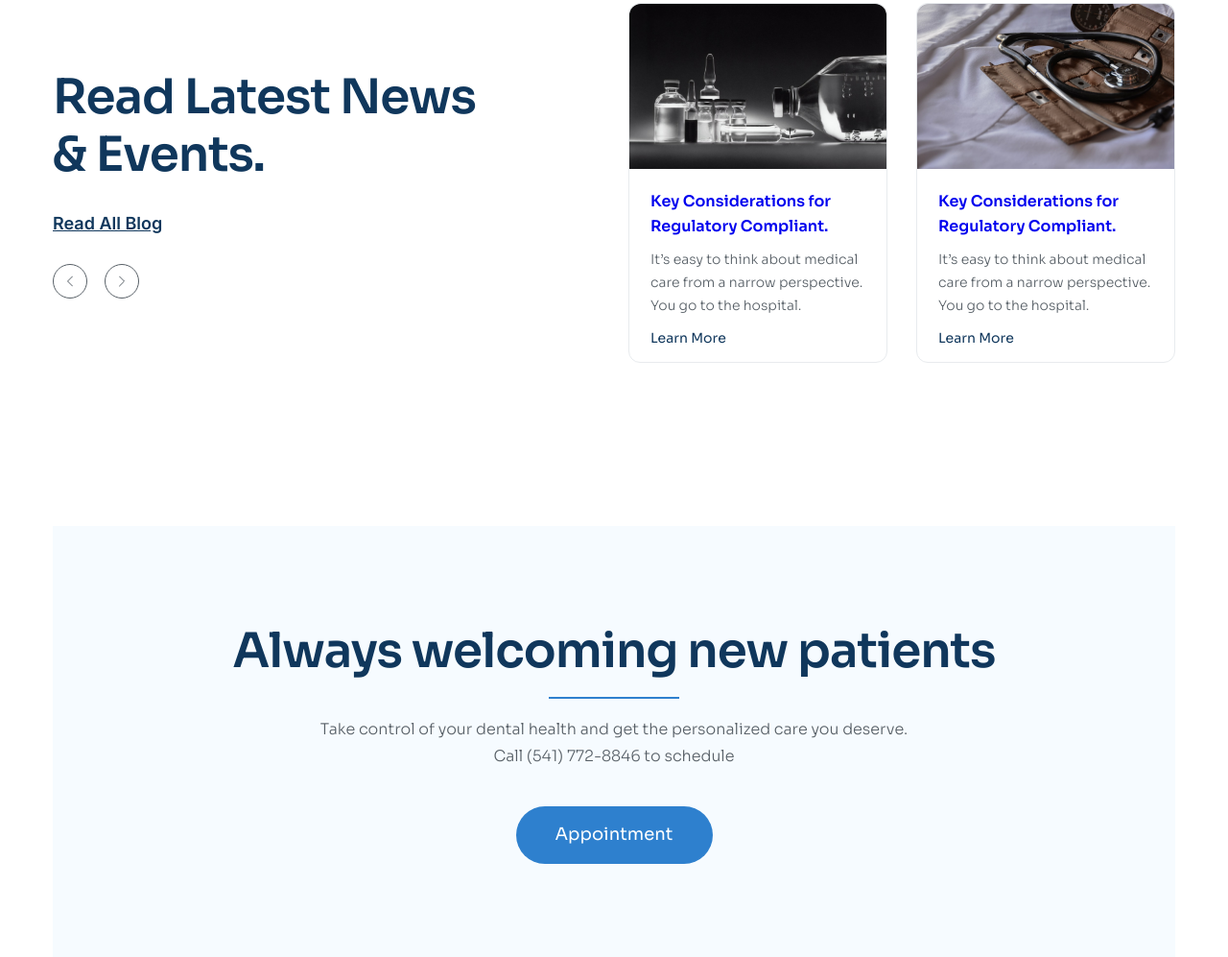
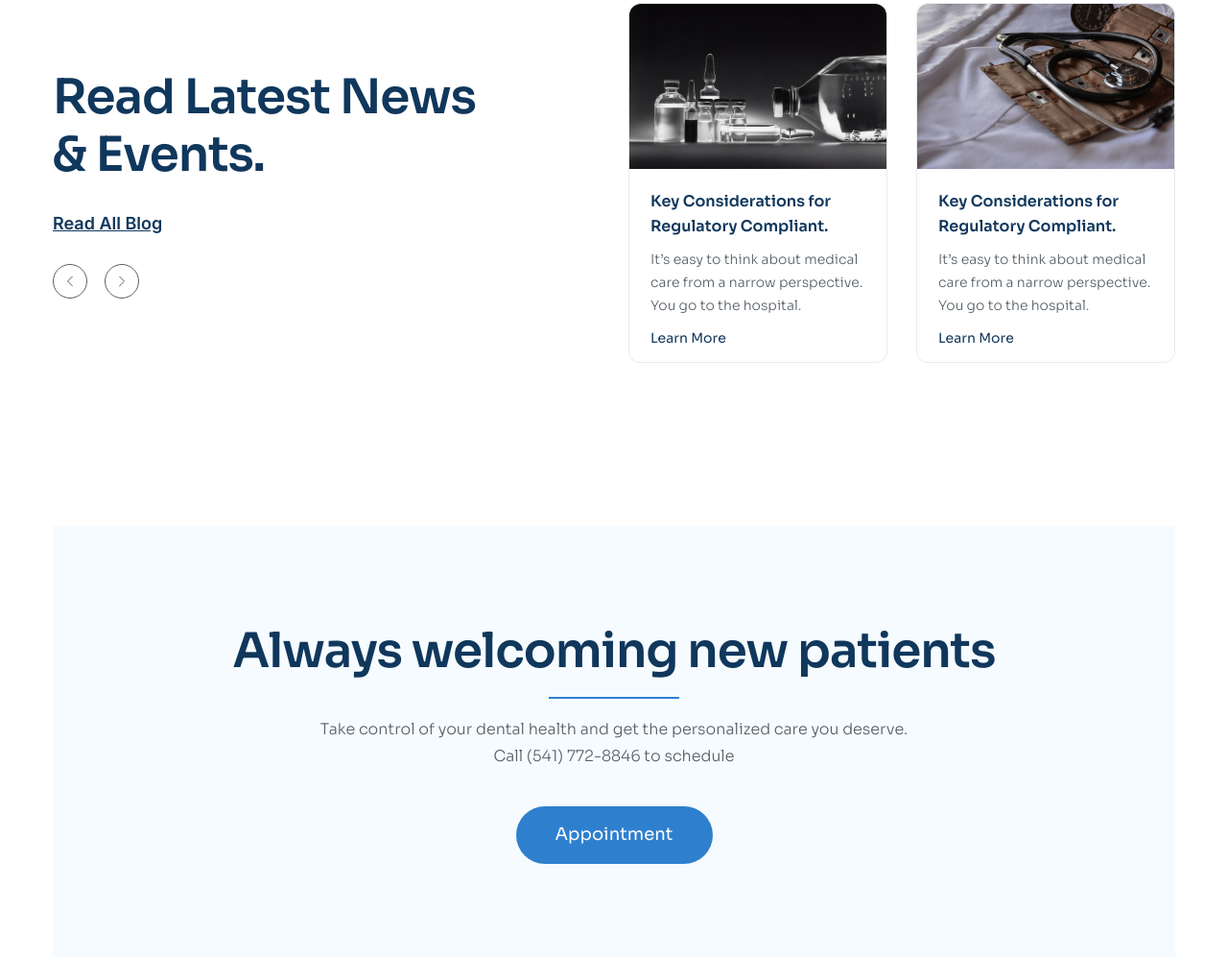
Before and after one commit to tienduy1403/-htmlcss-project-04, a plain HTML site: page index.html in a window 1280 px wide. Shown: the part 5107-6104 px from the top of the page at 96% size. Drawn offline with nearby package versions, Linux system fonts and the light colour scheme.

Commit message:
Fix bug color of the News

```diff
--- a/assets/css/styles.css
+++ b/assets/css/styles.css
@@ -634,6 +634,7 @@ a {
 }
 
 .news-item__heading {
+    color: #10375c;
     font-family: Sora;
     font-weight: 600;
     line-height: 1.62;
```
